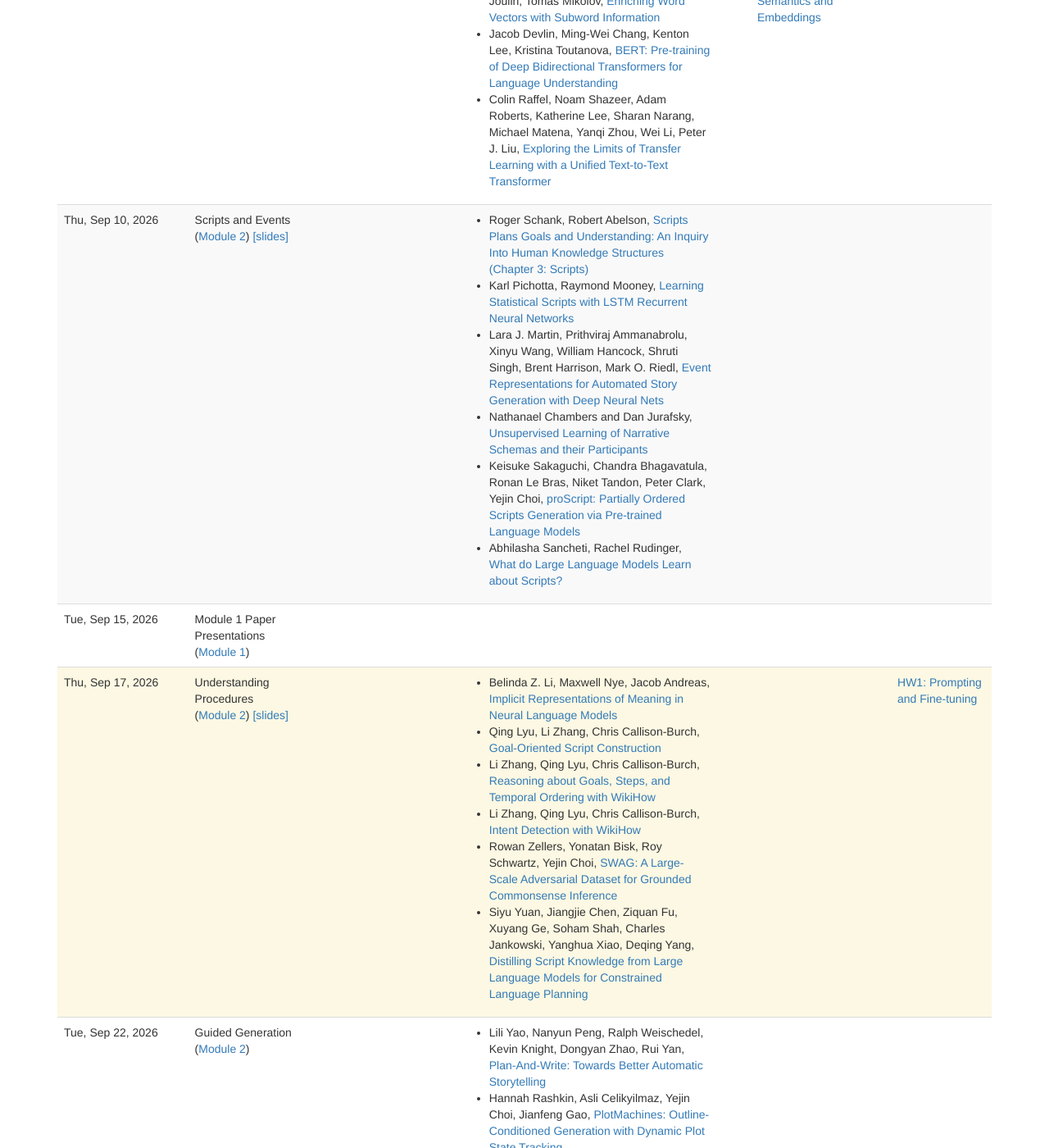
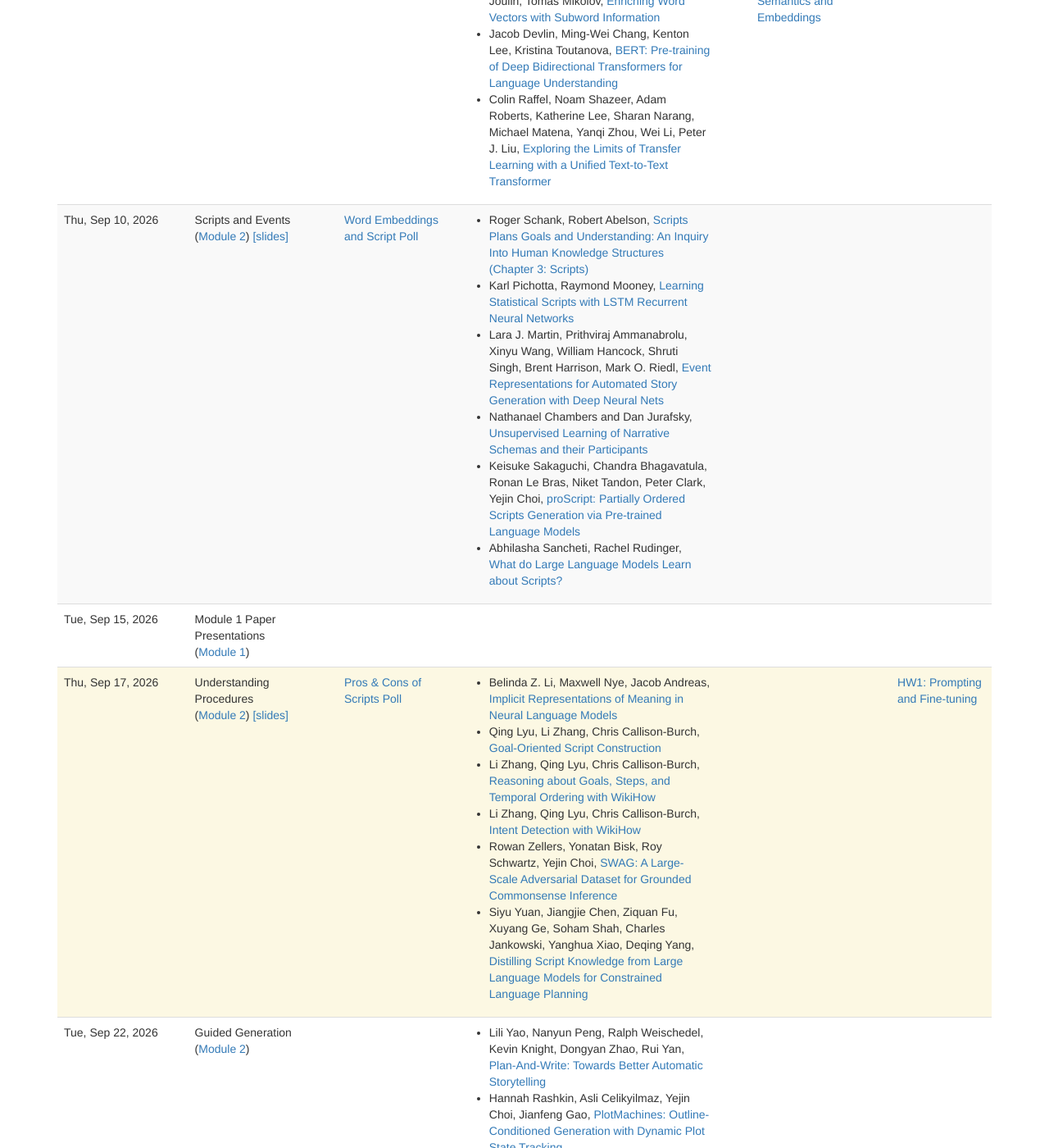
Before and after one commit to lara-martin/neurosymbolic-text-gen, a Jekyll site: the page built from lectures.md, in a window 1280 px wide and 1400 px high, scrolled down 1477 px. Shown: the whole window at 82% size. Built offline with Jekyll 4.4.1, drawn with Linux system fonts in a browser that asks for light colours; nearby versions of some CDN libraries; a script that is not in the unit is left out.

```diff
--- a/_data/lectures.yaml
+++ b/_data/lectures.yaml
@@ -8,7 +8,7 @@
   activities:
     -
       title: Examples of Symbolic Systems
-      url: https://blackboard.umbc.edu/ultra/courses/_112447_1/assessment/test/_8944860_1?gradeitemView=details
+      url: https://blackboard.umbc.edu/ultra/courses/_112447_1/assessment/test/_8944860_1
 
 -
   date: 2026-08-28
@@ -26,7 +26,7 @@
   activities:
     -
       title: Visualizing Attention
-      url: https://blackboard.umbc.edu/ultra/courses/_112447_1/assessment/test/_8932169_1?gradeitemView=details
+      url: https://blackboard.umbc.edu/ultra/courses/_112447_1/assessment/test/_8932169_1
     #-
     #  title: (Optional) Transformers Tutorial
     #  url: transformer_tutorial.ipynb
@@ -61,7 +61,7 @@
   activities:
     -
       title: Prompting
-      url: https://blackboard.umbc.edu/ultra/courses/_112447_1/assessment/test/_8932170_1?gradeitemView=details
+      url: https://blackboard.umbc.edu/ultra/courses/_112447_1/assessment/test/_8932170_1
     #-
     #  title: Word Embeddings Poll
     #  url: https://blackboard.umbc.edu/ultra/courses/_96140_1/outline/assessment/test/_7999446_1?courseId=_96140_1&gradeitemView=details
@@ -80,6 +80,9 @@
     #-
       #title: Script Facts Poll
       #url: https://blackboard.umbc.edu/ultra/courses/_96140_1/outline/assessment/test/_8002794_1?courseId=_96140_1&gradeitemView=details
+    -
+      title: Word Embeddings and Script Poll
+      url:  https://blackboard.umbc.edu/ultra/courses/_112447_1/assessment/test/_8932171_1
 
 
 -
@@ -89,6 +92,10 @@
 -
   date: 2026-09-17
   title: Understanding Procedures
+  activities:
+    -
+      title: Pros & Cons of Scripts Poll
+      url: https://blackboard.umbc.edu/ultra/courses/_112447_1/assessment/test/_8966926_1
   type: deadline
   homework_due:
     -
```
